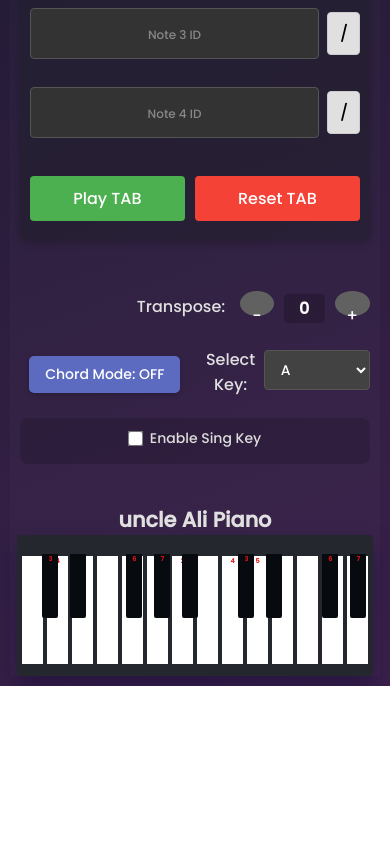
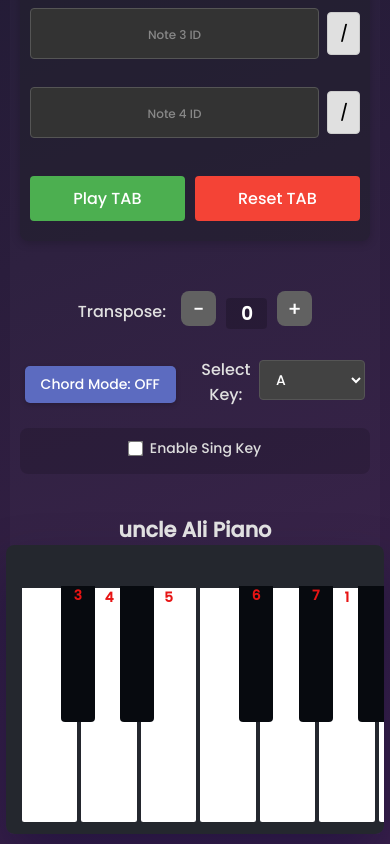
Before and after one commit to asafoseth/piano-app, a plain HTML site: page index.html in a window 390 px wide. Shown: the part 440-1284 px from the top of the page. Before the commit the page ends 1126 px from the top, so only its background shows below. Drawn offline with Linux system fonts and the light colour scheme; no server answers.

Commit message:
UI updates

```diff
--- a/css/style.css
+++ b/css/style.css
@@ -119,7 +119,7 @@ body {
 
 .piano-container {
     display: flex;
-    justify-content: center;
+    justify-content: flex-start; /* Align keys to the start for proper scrolling layout */
     padding: 4em 1em 1em 1em;
     border-radius: 0.62em;
     background-color: #24272e;
@@ -136,6 +136,7 @@ body {
     border: 2px solid #24272e;
     box-sizing: border-box;
     cursor: pointer;
+    flex-shrink: 0; /* Prevent white keys from shrinking to fit the container */
     transition: background-color 0.1s ease, transform 0.1s ease; /* Add transition */
 }
 
@@ -280,7 +281,7 @@ body {
 .transpose-container {
     display: flex;
     align-items: center;
-    justify-content: flex-end; /* Align content to the right */
+    justify-content: center; /* Align content to the center */
     /* margin: 10px; No need for margin if using gap in parent */
     gap: 10px; /* Space between elements */
     color: #e0e0e0; /* White text for visibility */
@@ -299,10 +300,13 @@ body {
     width: 30px; /* Fixed width */
     height: 30px; /* Fixed height */
     font-size: 18px;
-    line-height: 30px; /* Center text vertically */
-    text-align: center; /* Center text horizontally */
     cursor: pointer;
     transition: background-color 0.3s ease, transform 0.1s ease;
+    /* Use flexbox for robust centering of the icon/text */
+    display: flex;
+    justify-content: center;
+    align-items: center;
+    padding: 0;
 }
 
 .transpose-btn:hover {
@@ -589,11 +593,14 @@ body {
     box-shadow: 0 0 0 2px rgba(121, 134, 203, 0.5);
 }
 
+/* Style for read-only TAB inputs to prevent text cursor and indicate state */
+.tab-note-input[readonly] {
+    cursor: pointer; /* Indicates it's clickable for selection, but not for typing */
+}
+
 /* Responsive Design */
 @media screen and (max-width: 1200px) { /* Adjusted breakpoint */
-    .piano-container {
-        font-size: 0.8em; /* Adjusted size */
-    }
+    /* Piano size is now handled in the 992px breakpoint and below */
     .container > h1 {
         font-size: 50px;
     }
@@ -601,7 +608,8 @@ body {
 
 @media screen and (max-width: 992px) { /* Adjusted breakpoint */
     .piano-container {
-        font-size: 0.7em;
+        /* On tablets, scale down the piano slightly */
+        font-size: 0.8em;
     }
      .container > h1 {
         font-size: 45px;
@@ -631,9 +639,7 @@ body {
 }
 
 @media screen and (max-width: 768px) { /* Adjusted breakpoint */
-    .piano-container {
-        font-size: 0.6em; /* Adjusted size */
-    }
+    /* Piano container styles for mobile are handled in the more specific rule block below */
      .container > h1 {
         font-size: 40px;
     }
@@ -662,10 +668,7 @@ body {
 }
 
 @media screen and (max-width: 576px) { /* Adjusted breakpoint */
-    .piano-container {
-        font-size: 0.45em; /* Adjusted size */
-        padding: 3em 0.5em 0.5em 0.5em; /* Adjust padding */
-    }
+    /* Piano container styles are consolidated in the 768px media query block below */
      .container > h1 {
         font-size: 32px;
     }
@@ -673,13 +676,14 @@ body {
         padding: 10px;
     }
     .transpose-btn {
-        width: 25px;
-        height: 25px;
-        font-size: 16px;
-        line-height: 25px;
+        width: 35px; /* Increased size for better touch interaction */
+        height: 35px; /* Increased size for better touch interaction */
+        font-size: 20px; /* Larger font for visibility */
+        border-radius: 8px; /* Make it a rounded square instead of a circle */
+        padding: 0; /* Explicitly reset padding to fix content alignment */
     }
     #transpose-value {
-        font-size: 16px;
+        font-size: 18px; /* Slightly larger value text */
     }
     .tab-feature-container {
         padding: 10px;
@@ -752,6 +756,10 @@ nav a.nav-button:hover {
         margin-bottom: 20px; /* Add space between stacked columns */
     }
 
+    .controls-container {
+        justify-content: center; /* Center chord mode and key select on mobile */
+    }
+
     .tab-feature-container,
     .transpose-container,
     .controls-container,
@@ -793,15 +801,17 @@ nav a.nav-button:hover {
     }
 
     /* Allow specific buttons to not be full width */
-    .tab-controls button, .transpose-btn, #play-tab-btn, #reset-tab-btn, #chord-mode-toggle, .tab-split-btn {
+    .tab-controls button, #play-tab-btn, #reset-tab-btn, #chord-mode-toggle, .tab-split-btn {
         width: auto;
     }
 
     .piano-container {
         width: 100%;
         overflow-x: auto; /* Allow horizontal scrolling for piano keys */
+        -webkit-overflow-scrolling: touch; /* Smooth scrolling on iOS */
         padding-bottom: 10px; /* Space for scrollbar if it appears */
-        font-size: 0.55em; /* Further adjust piano size for small screens */
+        padding-top: 3em; /* Adjust vertical padding for mobile */
+        font-size: 0.9em; /* Make keys larger on mobile and enable scrolling */
     }
 
     .sync-volume-container {
@@ -829,7 +839,8 @@ nav a.nav-button:hover {
 
 @media (max-width: 480px) {
     .piano-container {
-        font-size: 0.4em; /* Even smaller for very small devices */
+        /* Keep keys large and tappable on all mobile phones, relying on horizontal scroll */
+        font-size: 0.85em;
     }
      nav a.nav-button {
         margin: 0 5px; /* Reduce margin for nav buttons */
```
